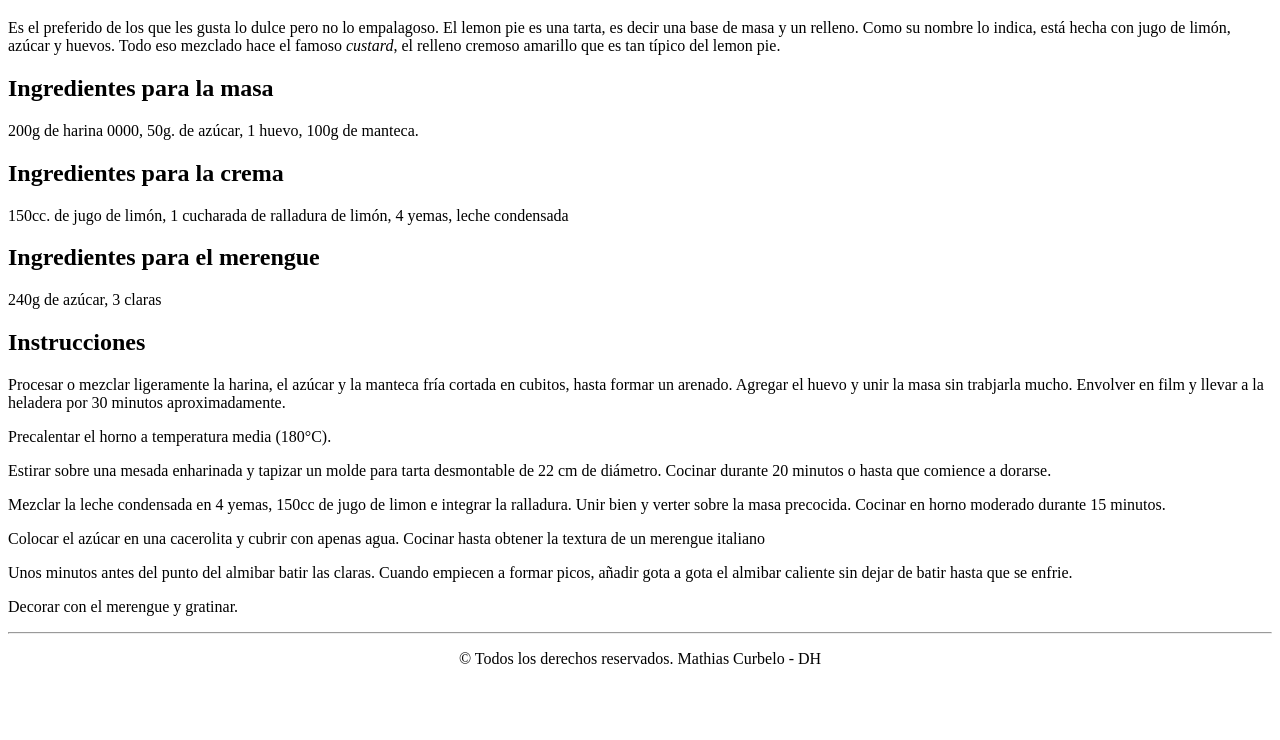
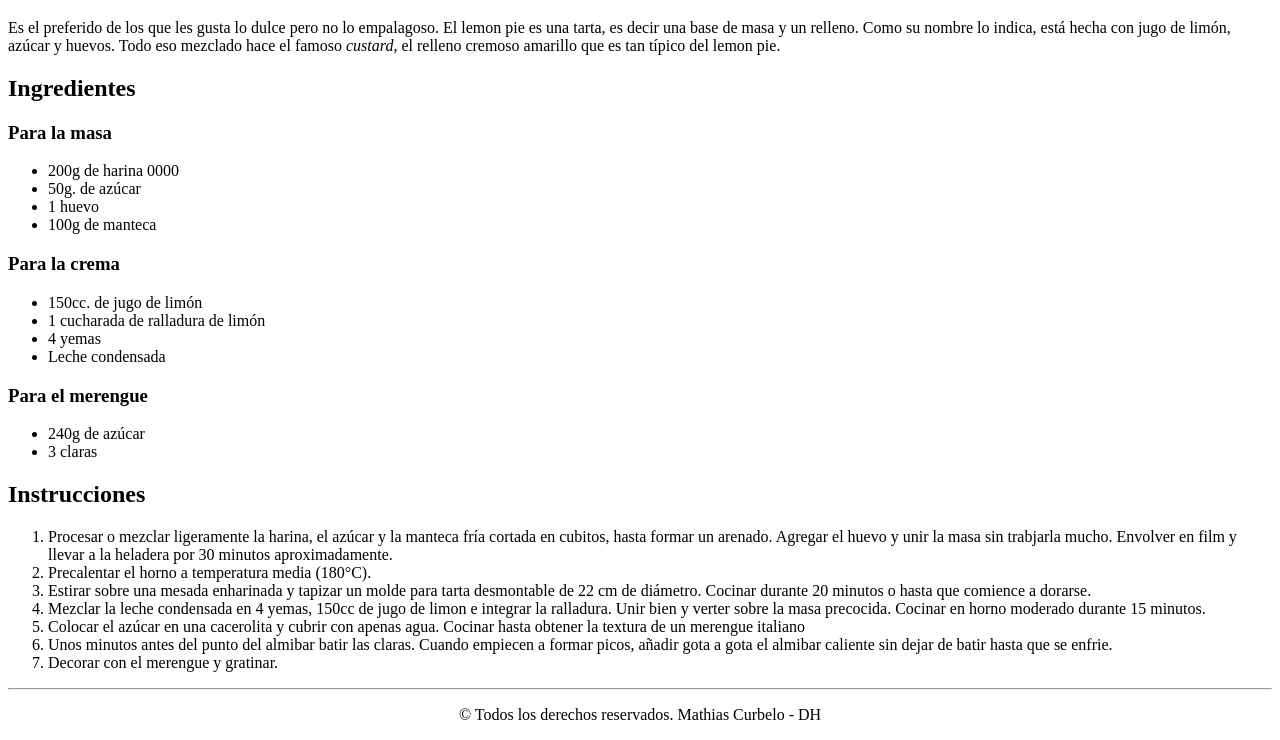
Before and after one commit to na7hk3r/lemon_pie, a plain HTML site: page index.html in a window 1280 px wide. Shown: the part 123-863 px from the top of the page. Before the commit the page ends 807 px from the top, so only its background shows below. Drawn offline with Linux system fonts and the light colour scheme.

Commit message:
Correccion, faltaban las listas y los h3

```diff
--- a/index.html
+++ b/index.html
@@ -1,16 +1,19 @@
 <!DOCTYPE html>
 <html lang="en">
+
 <head>
     <meta charset="UTF-8">
     <title>Lemon Pie - Receta</title>
 </head>
+
 <body>
     <header>
         <nav>
             <a href="index.html"><img src="img/Logo-Front.png" alt="Logo Front" /></a>
         </nav>
         <hr>
-        <a href="https://www.youtube.com/watch?v=MJ_mNQz0aeU&pp=ygUQcmVjZXRhIGxlbW9uIHBpZQ%3D%3D" target="_blank"><img src="img/lemon-pie 1.png" alt="Foto Lemon-Pie" /></a>
+        <a href="https://www.youtube.com/watch?v=MJ_mNQz0aeU&pp=ygUQcmVjZXRhIGxlbW9uIHBpZQ%3D%3D" target="_blank"><img
+                src="img/lemon-pie 1.png" alt="Foto Lemon-Pie" /></a>
         <h1>El clásico Lemon Pie</h1>
         <p>Es el preferido de los que les gusta lo dulce pero no lo empalagoso. El lemon pie es una tarta, es decir una
             base de masa y un relleno. Como su nombre lo indica, está hecha con jugo de limón, azúcar y huevos. Todo eso
@@ -18,30 +21,55 @@
     </header>
     <main>
         <section>
-            <h2>Ingredientes para la masa</h2>
-            <p>200g de harina 0000, 50g. de azúcar, 1 huevo, 100g de manteca.</p>
+            <h2>Ingredientes</h2>
+            <h3>Para la masa</h3>
+            <ul>
+                <li>200g de harina 0000</li>
+                <li>50g. de azúcar</li>
+                <li>1 huevo</li>
+                <li>100g de manteca</li>
+            </ul>
         </section>
         <section>
-            <h2>Ingredientes para la crema</h2>
-            <p>
-                150cc. de jugo de limón, 1 cucharada de ralladura de limón, 4 yemas, leche condensada
-            </p>
+            <h3>Para la crema</h3>
+            <ul>
+                <li>150cc. de jugo de limón</li>
+                <li>1 cucharada de ralladura de limón</li>
+                <li>4 yemas</li>
+                <li>Leche condensada</li>
+            </ul>
         </section>
         <section>
-            <h2>Ingredientes para el merengue</h2>
-            <p>240g de azúcar, 3 claras</p>
+            <h3>Para el merengue</h3>
+            <ul>
+                <li>240g de azúcar</li>
+                <li>3 claras</li>
+            </ul>
         </section>
         <section>
             <h2>Instrucciones</h2>
-            <p>
-                Procesar o mezclar ligeramente la harina, el azúcar y la manteca fría cortada en cubitos, hasta formar un arenado. Agregar el huevo y unir la masa sin trabjarla mucho. Envolver en film y llevar a la heladera por 30 minutos aproximadamente.
-            </p>
-            <p>Precalentar el horno a temperatura media (180°C).</p>
-            <p>Estirar sobre una mesada enharinada y tapizar un molde para tarta desmontable de 22 cm de diámetro. Cocinar durante 20 minutos o hasta que comience a dorarse.</p>
-            <p>Mezclar la leche condensada en 4 yemas, 150cc de jugo de limon e integrar la ralladura. Unir bien y verter sobre la masa precocida. Cocinar en horno moderado durante 15 minutos.</p>
-            <p>Colocar el azúcar en una cacerolita y cubrir con apenas agua. Cocinar hasta obtener la textura de un merengue italiano</p>
-            <p>Unos minutos antes del punto del almibar batir las claras. Cuando empiecen a formar picos, añadir gota a gota el almibar caliente sin dejar de batir hasta que se enfrie.</p>
-            <p>Decorar con el merengue y gratinar.</p>
+            <ol type="number">
+                <li>
+                    Procesar o mezclar ligeramente la harina, el azúcar y la manteca fría cortada en cubitos, hasta
+                    formar
+                    un arenado. Agregar el huevo y unir la masa sin trabjarla mucho. Envolver en film y llevar a la
+                    heladera
+                    por 30 minutos aproximadamente.
+                </li>
+                <li>
+                    Precalentar el horno a temperatura media (180°C).
+                </li>
+                <li>Estirar sobre una mesada enharinada y tapizar un molde para tarta desmontable de 22 cm de diámetro.
+                    Cocinar durante 20 minutos o hasta que comience a dorarse.</li>
+                <li>Mezclar la leche condensada en 4 yemas, 150cc de jugo de limon e integrar la ralladura. Unir bien y
+                    verter sobre la masa precocida. Cocinar en horno moderado durante 15 minutos.</li>
+                <li>Colocar el azúcar en una cacerolita y cubrir con apenas agua. Cocinar hasta obtener la textura de un
+                    merengue italiano</li>
+                <li>Unos minutos antes del punto del almibar batir las claras. Cuando empiecen a formar picos, añadir
+                    gota a
+                    gota el almibar caliente sin dejar de batir hasta que se enfrie.</li>
+                <li>Decorar con el merengue y gratinar.</li>
+            </ol>
         </section>
     </main>
     <hr>
@@ -49,4 +77,5 @@
         <p style="text-align:center;">&copy; Todos los derechos reservados. Mathias Curbelo - DH</p>
     </footer>
 </body>
+
 </html>
```
